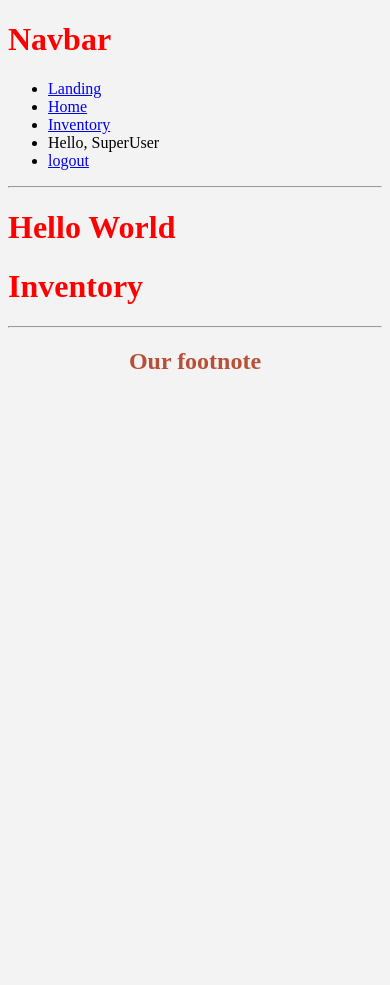
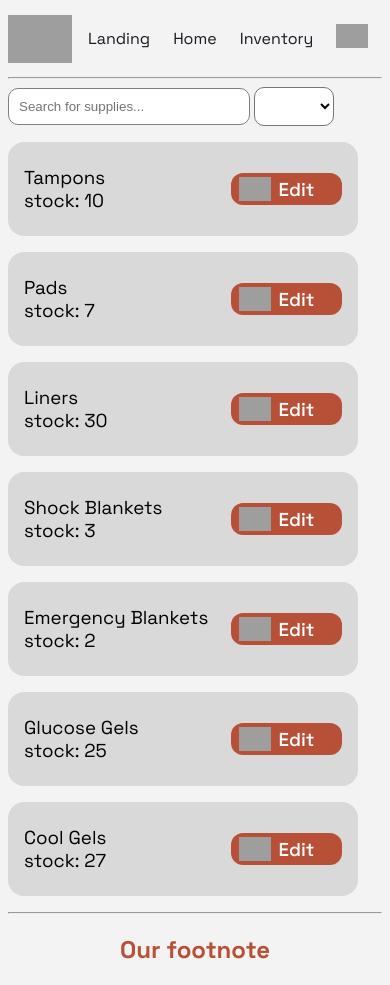
Before and after one commit to Aadit-Chadda/TUEFRT_Manager, a Django app: page /inventory/ in a window 390 px wide. Before the commit the page ends 369 px from the top, so only its background shows below. Run offline with Django 4.2, Linux system fonts and the light colour scheme; a user stored in the database is signed in; data comes from the database, SQL or seed files in the repository; both versions use the stored data as it was after the commit; grey boxes are pictures that could not be loaded.

Commit message:
Make mobile inventory searching logic

```diff
--- a/TUEFRT/manager/forms.py
+++ b/TUEFRT/manager/forms.py
@@ -10,6 +10,10 @@ class OrderForm(ModelForm):
         model = Order
         fields = '__all__'  # Include all of the Order fields in the form
 
+class EditForm(ModelForm):
+    class Meta:
+        model: Inventory
+        fields = ['product_name', 'quantity']
 
 class CreateUserForm(UserCreationForm):
     class Meta:
--- a/TUEFRT/manager/models.py
+++ b/TUEFRT/manager/models.py
@@ -21,7 +21,7 @@ class Inventory(models.Model):
 
     def __str__(self):
         return self.product_name
-
+# NOTE: Add another field "type" is the order of type 'msk', 'respiratory' etc...
 
 class Order(models.Model):
     STATUS = (
--- a/TUEFRT/manager/templates/manager/inventory.html
+++ b/TUEFRT/manager/templates/manager/inventory.html
@@ -3,7 +3,29 @@
 
 {% block content %}
 
-<h1>Inventory</h1>
+<input type="text" id="search-bar" placeholder="Search for supplies...">
+<label for="supply-filter"></label>
+<select name="supply-typs" id="search-filter">
+    <option value=""></option>
+    <option value="msk">MSK</option>
+    <option value="resp">Respiratory</option>
+</select>
 
+{% for items in Item %}
+<div class="product">
+    <div class="product-left">
+        <h3 class="prod_name">{{items.product_name}}</h3>
+        <h3>stock: {{items.quantity}}</h3>
+    </div>
 
+    <a href="{% url 'edit_order' %}" id="edit-order">
+        <img src="{% static 'images/pencil.svg' %}" alt="Pencil Icon">
+        <h3>Edit</h3>
+    </a>
+</div>
+{% endfor %}
+<!-- Once figure out how to connect orders along with inventory then add last restock -->
+<!-- Also in models, need to display item imgs. -->
+
+<script src="{% static 'js/inventorySearch.js' %}"></script>
 {% endblock %}
--- a/TUEFRT/manager/templates/manager/main.html
+++ b/TUEFRT/manager/templates/manager/main.html
@@ -8,12 +8,15 @@
     <meta name="viewport" content="width=device-width, initial-scale=1.0">
     <title>TUEFRT</title>
     <link rel="stylesheet" type="text/css" href="{% static '/css/main.css' %}">
+    <link rel="preconnect" href="https://fonts.googleapis.com">
+    <link rel="preconnect" href="https://fonts.gstatic.com" crossorigin>
+    <link href="https://fonts.googleapis.com/css2?family=Roboto:ital,wght@0,100..900;1,100..900&family=Space+Grotesk:wght@300..700&display=swap" rel="stylesheet">
 </head>
 <body>
 
     {% include 'manager/navbar.html' %}
 
-    <h1>Hello World</h1>
+        <!-- <h1>Hello World</h1> -->
 
     {% block content %}
 
--- a/TUEFRT/manager/templates/manager/navbar.html
+++ b/TUEFRT/manager/templates/manager/navbar.html
@@ -1,7 +1,7 @@
 {% load static %}
 
-<h1>Navbar</h1>
-<nav>
+<nav> <!-- why the jinja static before loading images? -->
+    <img id="logo" src ="{% static 'images/tuefrtLogo.svg' %}">
     <ul>
         <li>
             <a href="{% url 'landing' %}">Landing</a>
@@ -13,10 +13,9 @@
             <a href="{% url 'inventory' %}">Inventory</a>
         </li>
         <li>
-            Hello, {{request.user}}
-        </li>
-        <li>
-            <a href="{% url 'logout' %}">logout</a>
+            <a href="{% url 'logout' %}">
+                <img id="userIcon" src="{% static 'images/user.svg'%}">
+            </a>
         </li>
     </ul>
 </nav>
--- a/TUEFRT/manager/urls.py
+++ b/TUEFRT/manager/urls.py
@@ -13,6 +13,7 @@ urlpatterns = [
     path('inventory/', views.inventory, name='inventory'),
 
     path('create_order/', views.createOrder, name="create_order"),
+    path('edit_order/', views.editOrder, name="edit_order"), # Not quite sure what I should do here. This path is called by inventory.html
     path('update_order/<str:pk>/', views.updateOrder, name="update_order"),
     path('delete_order/<str:pk>/', views.deleteOrder, name='delete_order'),
 
--- a/TUEFRT/manager/views.py
+++ b/TUEFRT/manager/views.py
@@ -72,7 +72,7 @@ def home(request):
 
 @login_required(login_url='login')
 def dashboard(request, pk):
-    agent = Responder.objects.get(id=pk)
+    agent = Responder.objects.get(id=pk) # responder class
 
     orders = agent.order_set.all()
     myFilter = OrderFilter(request.GET, queryset=orders)
@@ -85,8 +85,10 @@ def dashboard(request, pk):
 
 @login_required(login_url='login')
 def inventory(request):
+    items = Inventory.objects.all()
 
-    return render(request, 'manager/inventory.html')
+    context = {'Item' : items}
+    return render(request, 'manager/inventory.html', context)
 
 
 @login_required(login_url='login')
@@ -104,6 +106,20 @@ def createOrder(request):
 
     return render(request, 'manager/order_form.html', context)
 
+@login_required(login_url='login')
+def editOrder(request):
+    form = EditForm() # Calls EditForm in form.py
+    context = {'form': form}
+
+    if request.method == 'POST':
+        print("\nPrinting Post: ")
+        print(request.POST)
+        form = EditForm(request.POST)
+        if form.is_valid():
+            form.save()
+            return redirect('/')
+
+    return render(request, 'manager/edit_order.html', context)
 
 @login_required(login_url='login')
 def updateOrder(request, pk):
@@ -130,3 +146,6 @@ def deleteOrder(request, pk):
 
     context = {'item': order}
     return render(request, 'manager/delete.html', context)
+
+# Bcos this is the views this is where my business logic
+# of requesting information goes??
--- a/TUEFRT/static/css/main.css
+++ b/TUEFRT/static/css/main.css
@@ -1,5 +1,91 @@
-h1 {
-  color: red;
+:root {
+  --primary: #B85038;
+}
+
+#search-bar {
+  border: 1px solid gray;
+  border-radius: 0.75em;
+  padding: 0.75em;
+  padding-right: 4em;
+}
+
+#search-bar:focus {
+  border-color: #aaa;
+  -webkit-box-shadow: 0 1px 1px #bbb inset;
+  -moz-box-shadow: 0 1px 1px #bbb inset;
+  box-shadow: 0 1px 1px #bbb inset;
+  outline: 0;
+}
+
+#search-filter {
+  border-radius: 0.75em;
+  padding: 0.75em;
+  width: 6em;
+  background-color: white;
+}
+
+.product {
+  background-color: #D9D9D9;
+  display: flex;
+  padding: 1.5em 1em 1.5em 1em;
+  border-radius: 1em;
+  margin: 1em 0 1em 0;
+  width: 85%;
+  justify-content: space-between;
+  align-items: center;
+}
+.product h3 {
+  margin: 0;
+  font-weight: normal;
+}
+.product .product-left {
+  display: flex;
+  flex-direction: column;
+}
+.product #edit-order {
+  display: flex;
+  align-items: center;
+  gap: 0.5em;
+  width: 30%;
+  background-color: var(--primary-color);
+  padding: 0.5em;
+  padding-top: 0.25em;
+  padding-bottom: 0.25em;
+  border-radius: 0.75em;
+}
+.product #edit-order h3 {
+  color: white;
+  font-weight: 550;
+}
+.product #edit-order img {
+  width: 2em;
+}
+
+nav {
+  display: flex;
+  align-items: center;
+  gap: 1em;
+}
+nav #logo {
+  width: 4em;
+  margin: 0;
+}
+nav ul {
+  display: flex;
+  gap: 0.4em;
+  padding: 0;
+  width: 75%;
+  align-items: center;
+  justify-content: space-between;
+}
+nav ul li {
+  list-style-type: none;
+}
+nav ul li a {
+  text-decoration: none;
+}
+nav ul li #userIcon {
+  width: 2em;
 }
 
 :root {
@@ -7,6 +93,12 @@ h1 {
   --accent-color: #342c6b;
   --text-color: #191a23;
   --bg-color: #f3f3f3;
+  font-family: "Space Grotesk", "Roboto", "sans-serif";
+}
+
+a {
+  text-decoration: none;
+  color: var(--text-color);
 }
 
 body {
--- /dev/null
+++ b/TUEFRT/static/js/inventorySearch.js
@@ -0,0 +1,36 @@
+
+document.getElementById('search-bar').addEventListener('input', function(event) {
+    // Get html elements.
+    const searchTerm = event.target.value.toLowerCase();
+    const itemDiv = document.querySelectorAll('.product');
+
+    itemDiv.forEach(function(item) { // could I also use array map()?
+        const itemText = item.textContent.toLowerCase();
+
+        if(itemText.includes(searchTerm)) {
+            item.style.display = 'flex';
+        } else {
+            item.style.display = 'none';
+        }
+    });
+
+});
+
+/* didn't work ripppp
+window.addEventListener("load", () => {
+    var filter = document.getElementById("search-bar"),
+        list = document.querySelectorAll(".product");
+
+    filter.addEventListener('onkeyup', function(){
+        let search = filter.value.toLowerCase();
+
+        for(let i of list) {
+            let item = i.innerHTML.toLowerCase();
+            if (item.indexOf(search) == -1) {
+                i.style.display = 'list-item';
+            } else {
+                i.style.display = 'none';
+            }
+        }});
+    });
+ */
--- /dev/null
+++ b/TUEFRT/static/scss/_inventory.scss
@@ -0,0 +1,70 @@
+// Mobile view first.
+:root {
+  --primary: #B85038;
+}
+
+#search-bar {
+  border: 1px solid gray;
+  border-radius: 0.75em;
+  padding: 0.75em;
+  padding-right: 4em;
+}
+
+#search-bar:focus {
+  border-color: #aaa;
+  -webkit-box-shadow: 0 1px 1px #bbb inset;
+  -moz-box-shadow: 0 1px 1px #bbb inset;
+  box-shadow: 0 1px 1px #bbb inset;
+  outline: 0;
+}
+
+#search-filter {
+  border-radius: 0.75em;
+  padding: 0.75em;
+  width: 6em;
+  background-color: white;
+}
+
+.product {
+  background-color: #D9D9D9;
+  display: flex;
+  //border: red 2px solid;
+  padding: 1.5em 1em 1.5em 1em;
+  border-radius: 1em;
+  margin: 1em 0 1em 0;
+  width: 85%;
+  justify-content: space-between;
+  align-items: center;
+
+  h3 {
+    margin: 0;
+    font-weight: normal;
+  }
+
+  .product-left {
+    display: flex;
+    flex-direction: column;
+  }
+
+  #edit-order{
+    display: flex;
+    align-items: center;
+    gap: 0.5em;
+    width: 30%;
+    background-color: var(--primary-color);
+    padding: 0.5em;
+    padding-top: 0.25em;
+    padding-bottom: 0.25em;
+    border-radius: 0.75em;
+
+    h3{
+      color: white;
+      font-weight: 550;
+    }
+
+    img {
+      width: 2em;
+    }
+  }
+
+}
--- /dev/null
+++ b/TUEFRT/static/scss/_nav.scss
@@ -0,0 +1,40 @@
+// mobile first.
+nav {
+  display: flex;
+  align-items: center;
+  gap: 1em;
+  #logo {
+      width: 4em;
+      margin: 0;
+  }
+
+  ul {
+    display: flex;
+    gap: 0.40em;
+    padding: 0;
+    //border: 2px solid blue;
+    width: 75%;
+    align-items: center;
+    justify-content: space-between;
+
+    li {
+      list-style-type: none;
+
+
+      a {
+        text-decoration: none;
+      }
+
+      #userIcon {
+        width: 2em;
+        //border: 2px solid red;
+      }
+    }
+
+
+
+  }
+
+}
+
+// media query pixel for desktop should be: 768px.
--- /dev/null
+++ b/TUEFRT/static/scss/main.scss
@@ -0,0 +1,25 @@
+@use "inventory.scss";
+@use "nav.scss";
+
+:root
+{
+    --primary-color: #b85038;
+    --accent-color: #342c6b;
+    --text-color: #191a23;
+    --bg-color: #f3f3f3;
+    font-family: "Space Grotesk", "Roboto", "sans-serif";
+}
+
+a{
+  text-decoration: none;
+  color: var(--text-color);
+}
+
+body{
+  background-color: var(--bg-color);
+}
+
+h2{
+    color: var(--primary-color);
+    text-align: center;
+}
```
Also changed, not shown: TUEFRT/manager/templates/manager/edit_order.html (added, +13 -0 lines), TUEFRT/db.sqlite3, TUEFRT/static/images/pencil.svg (added), TUEFRT/static/images/tuefrtLogo.svg (added), TUEFRT/static/images/user.svg (added), 1 other file.
